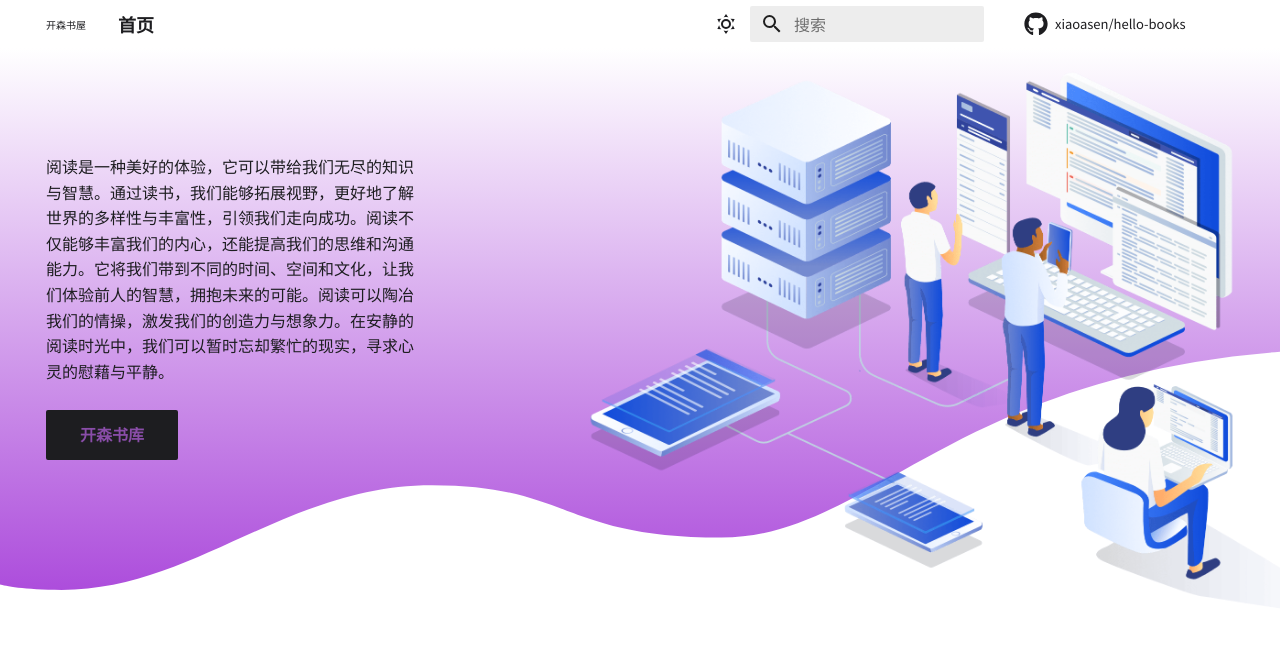
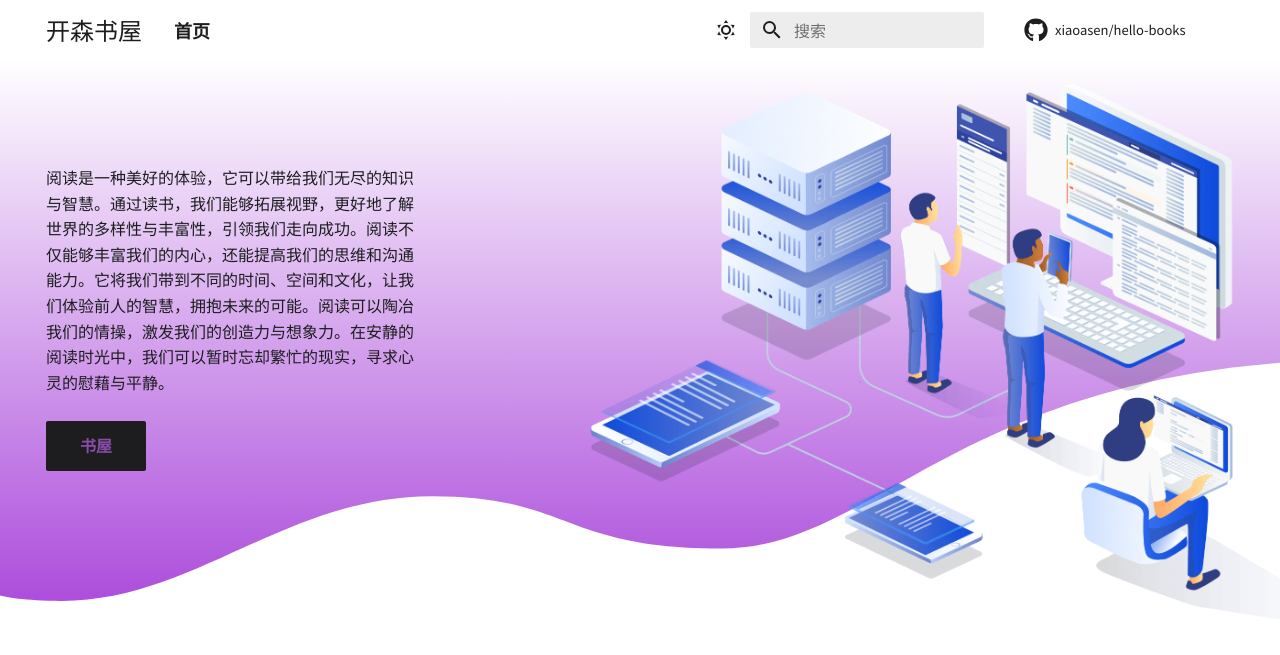
Before and after one commit to xiaoasen/hello-books, an MkDocs documentation site: the page built from docs/index.md, in a window 1280 px wide. Shown: the top 655 px of the page. Built offline with MkDocs 1.6.1 and Material for MkDocs 9.7.7, drawn with Linux system fonts in a browser that asks for light colours; comment, search, counter and statistics services are not loaded.

Commit message:
首页按钮字体调整

```diff
--- a/docs/overrides/home.html
+++ b/docs/overrides/home.html
@@ -14,7 +14,7 @@
         <div class="mdx-hero__content">
           <p>{{ config.site_description }}</p>
           <a href="{{ page.next_page.url | url }}" title="{{ page.next_page.title | e }}" class="md-button md-button--primary">
-            开森书库
+            书屋
           </a>
         </div>
       </div>
--- a/docs/overrides/partials/header.html
+++ b/docs/overrides/partials/header.html
@@ -9,8 +9,8 @@
 {% endif %}
 <header class="{{ class }}" data-md-component="header">
   <nav class="md-header__inner md-grid" aria-label="{{ lang.t('header') }}">
-    <a href="{{ config.extra.homepage | d(nav.homepage.url, true) | url }}" title="有趣的拆书" class="md-header__button md-logo" aria-label="有趣的拆书" data-md-component="logo">
-      开森书屋
+    <a href="{{ config.extra.homepage | d(nav.homepage.url, true) | url }}" title="有趣的拆书" class="md-header__button md-logo md-home-button" aria-label="有趣的拆书" data-md-component="logo">
+      {{ config.site_name }}
     </a>
     <label class="md-header__button md-icon" for="__drawer">
       {% include ".icons/material/menu" ~ ".svg" %}
--- a/docs/overrides/partials/nav.html
+++ b/docs/overrides/partials/nav.html
@@ -10,8 +10,8 @@
 {% endif %}
 <nav class="{{ class }}" aria-label="{{ lang.t('nav') }}" data-md-level="0">
   <label class="md-nav__title" for="__drawer">
-    <a href="{{ config.extra.homepage | d(nav.homepage.url, true) | url }}" class="md-nav__button md-logo" data-md-component="logo">
-      书屋
+    <a href="{{ config.extra.homepage | d(nav.homepage.url, true) | url }}" class="md-nav__button md-logo md-home-button" data-md-component="logo">
+      {{ config.site_name }}
     </a>
     {{ page.title }}
   </label>
--- a/docs/stylesheets/extra.css
+++ b/docs/stylesheets/extra.css
@@ -47,3 +47,7 @@ html {
 .nt-card-image[style*="spantable.png"] {
     background-position: top !important;
 }
+
+.md-home-button {
+	font-size: 1.2rem;
+}
```
